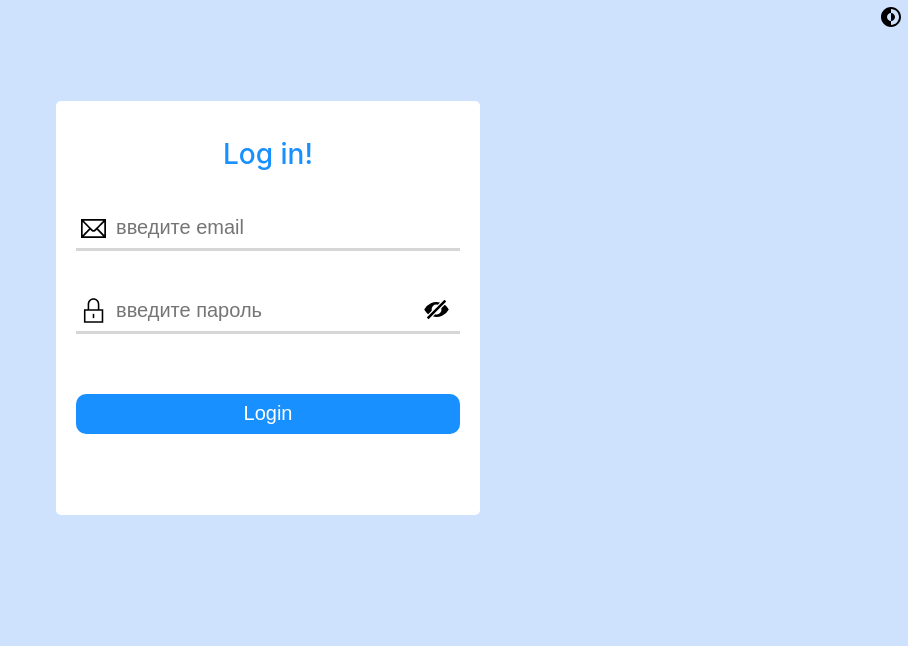
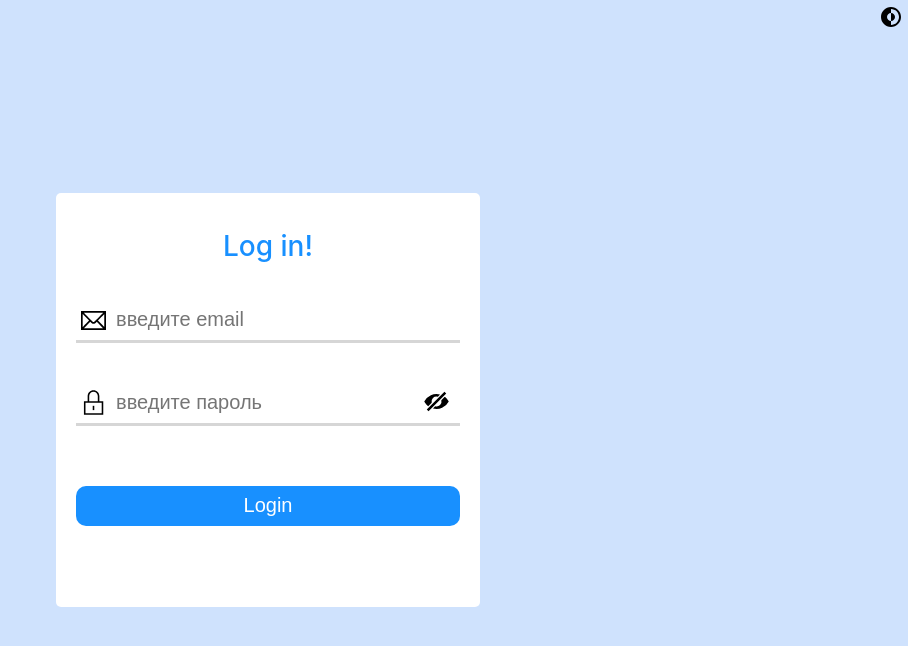
Before and after one commit to nikolay-t16/log-in, a React (Create React App) app: page / in a window 1280 px wide. Shown: the top 646 px of the page, without its empty margins (372-1280 px from the left). Built offline with nearby package versions, Linux system fonts and the light colour scheme; the HTML template or start-up script is replaced by a standard one.

Commit message:
fixed styles

```diff
--- a/src/components/pages/LogInPage/LogInPage.module.scss
+++ b/src/components/pages/LogInPage/LogInPage.module.scss
@@ -1,14 +1,13 @@
 .root {
-  padding-top: 1px;
   min-height: 100vh;
   box-sizing: border-box;
   background-color: rgb(207, 226, 253);
   display: flex;
   justify-content: center;
+  align-items: center;
 }
 
 .content {
-  margin-top: 100px;
   width: 384px;
   height: 374px;
   background-color: white;
```
